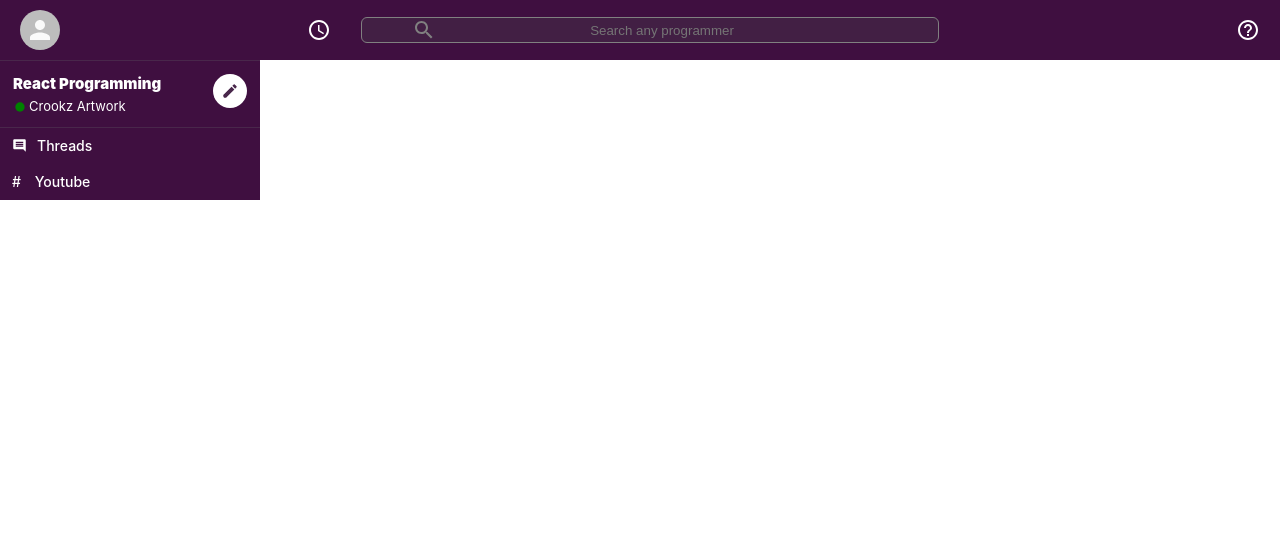
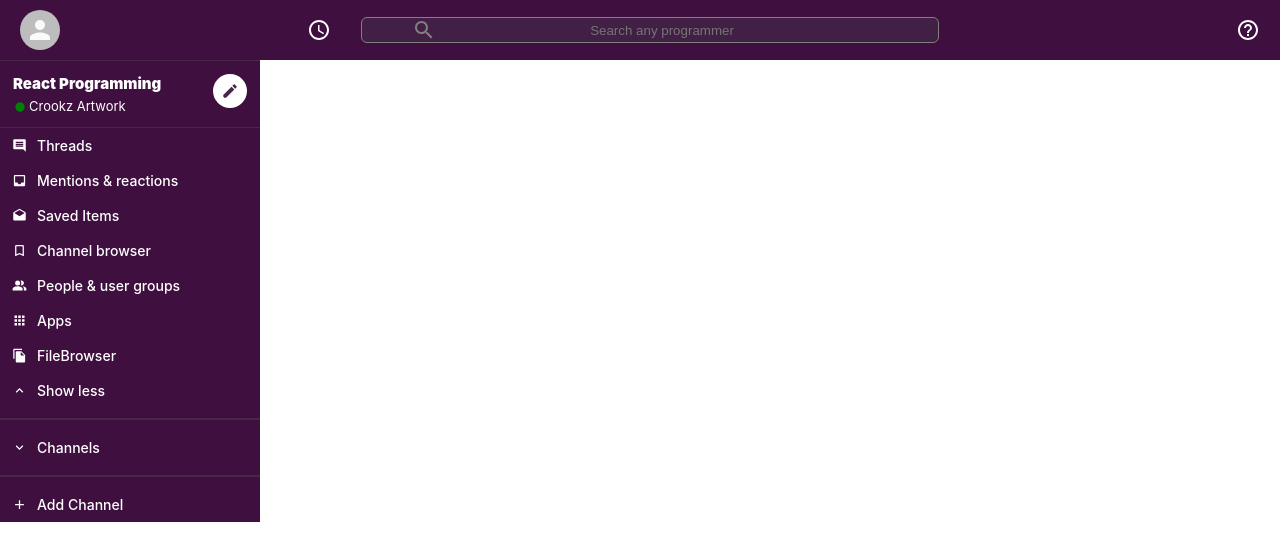
Before and after one commit to mic7x4/slack-clone, a React (Create React App) app: page / in a window 1280 px wide. Shown: the top 560 px of the page. Built offline with nearby package versions, Linux system fonts and the light colour scheme.

Commit message:
adding sidebar option and pass props to the sidebar

```diff
--- a/src/Sidebar.css
+++ b/src/Sidebar.css
@@ -29,6 +29,11 @@
     margin-right: 2px;
     color: green;
 }
+.sidebar > hr{
+    margin-top: 10px;
+    margin-bottom: 10px;
+    border: 1px solid #49274b;
+}
 .sidebar__header > .MuiSvgIcon-root {
     padding: 8px;
     color: #49274b;
--- a/src/Sidebar.js
+++ b/src/Sidebar.js
@@ -5,6 +5,16 @@
 import CreateIcon from '@material-ui/icons/Create';
 import SidebarOption from './SidebarOption';
 import InsertCommentIcon from '@material-ui/icons/InsertComment';
+import InboxIcon from '@material-ui/icons/Inbox';
+import DraftsIcon from '@material-ui/icons/Drafts';
+import BookmarkBorderIcon from '@material-ui/icons/BookmarkBorder';
+import PeopleAltIcon from '@material-ui/icons/PeopleAlt';
+import AppsIcon from '@material-ui/icons/Apps';
+import FileCopyIcon from '@material-ui/icons/FileCopy';
+import ExpandLessIcon from '@material-ui/icons/ExpandLess';
+import ExpandMoreIcon from '@material-ui/icons/ExpandMore';
+import AddIcon from '@material-ui/icons/Add';
+
 
 function Sidebar() {
     return (
@@ -20,7 +30,19 @@
                 <CreateIcon/>
             </div>
                 <SidebarOption Icon={InsertCommentIcon} title="Threads"/>
-                <SidebarOption title="Youtube"/>
+                <SidebarOption Icon={InboxIcon} title="Mentions & reactions"/>
+                <SidebarOption Icon={DraftsIcon} title="Saved Items"/>
+                <SidebarOption Icon={BookmarkBorderIcon} title="Channel browser"/>
+                <SidebarOption Icon={PeopleAltIcon} title="People & user groups"/>
+                <SidebarOption Icon={AppsIcon} title="Apps"/>
+                <SidebarOption Icon={FileCopyIcon} title="FileBrowser"/>
+                <SidebarOption Icon={ExpandLessIcon} title="Show less"/>
+                <hr/>
+                <SidebarOption Icon={ExpandMoreIcon} title="Channels"  />
+                <hr/>
+                <SidebarOption Icon = {AddIcon} addChannelOption title = 'Add Channel' />
+                {/* {Connect to db and list all the channels} */}
+                {/* {Sidebar Option} */}
         </div>
     )
 }
```
Also changed, not shown: 1 other file (tests, documents, lock files or other folders).
